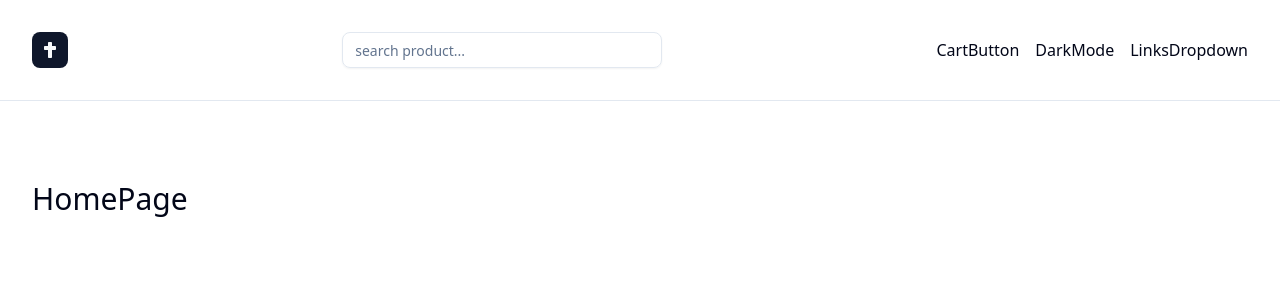
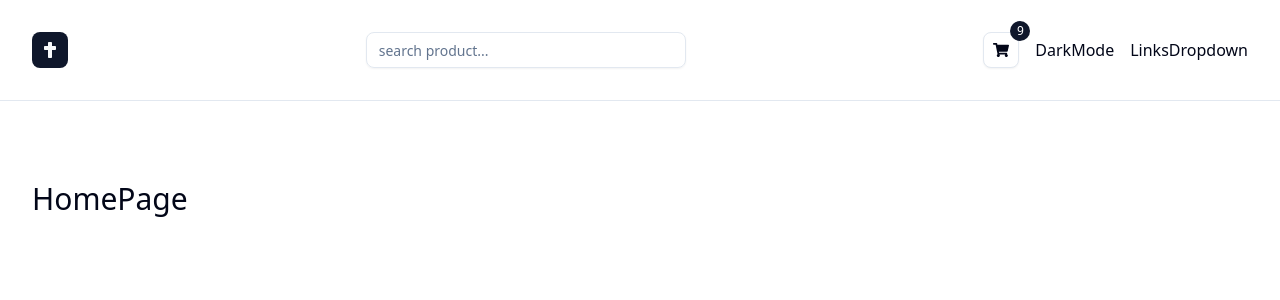
Before and after one commit to Emile0001/commerce-v2, a Next.js app: page / in a window 1280 px wide. Shown: the top 300 px of the page. Built offline with nearby package versions, Linux system fonts and the light colour scheme; no server answers.

Commit message:
cartBtn blueprint

```diff
--- a/components/navbar/CartButton.tsx
+++ b/components/navbar/CartButton.tsx
@@ -1,4 +1,23 @@
-function CartButton() {
-    return <div>CartButton</div>;
+import { FaShoppingCart } from "react-icons/fa";
+import { Button } from "../ui/button";
+import Link from "next/link";
+
+async function CartButton() {
+    const numItemsInCart: number = 9;
+    return (
+        <Button
+            asChild
+            variant={"outline"}
+            size={"icon"}
+            className=" flex justify-center items-center relative"
+        >
+            <Link href={"/cart"}>
+                <FaShoppingCart />
+                <span className="absolute -top-3 -right-3 h-5 w-5 bg-primary text-white rounded-full flex justify-center items-center text-xs">
+                    {numItemsInCart}
+                </span>
+            </Link>
+        </Button>
+    );
 }
 export default CartButton;
```
